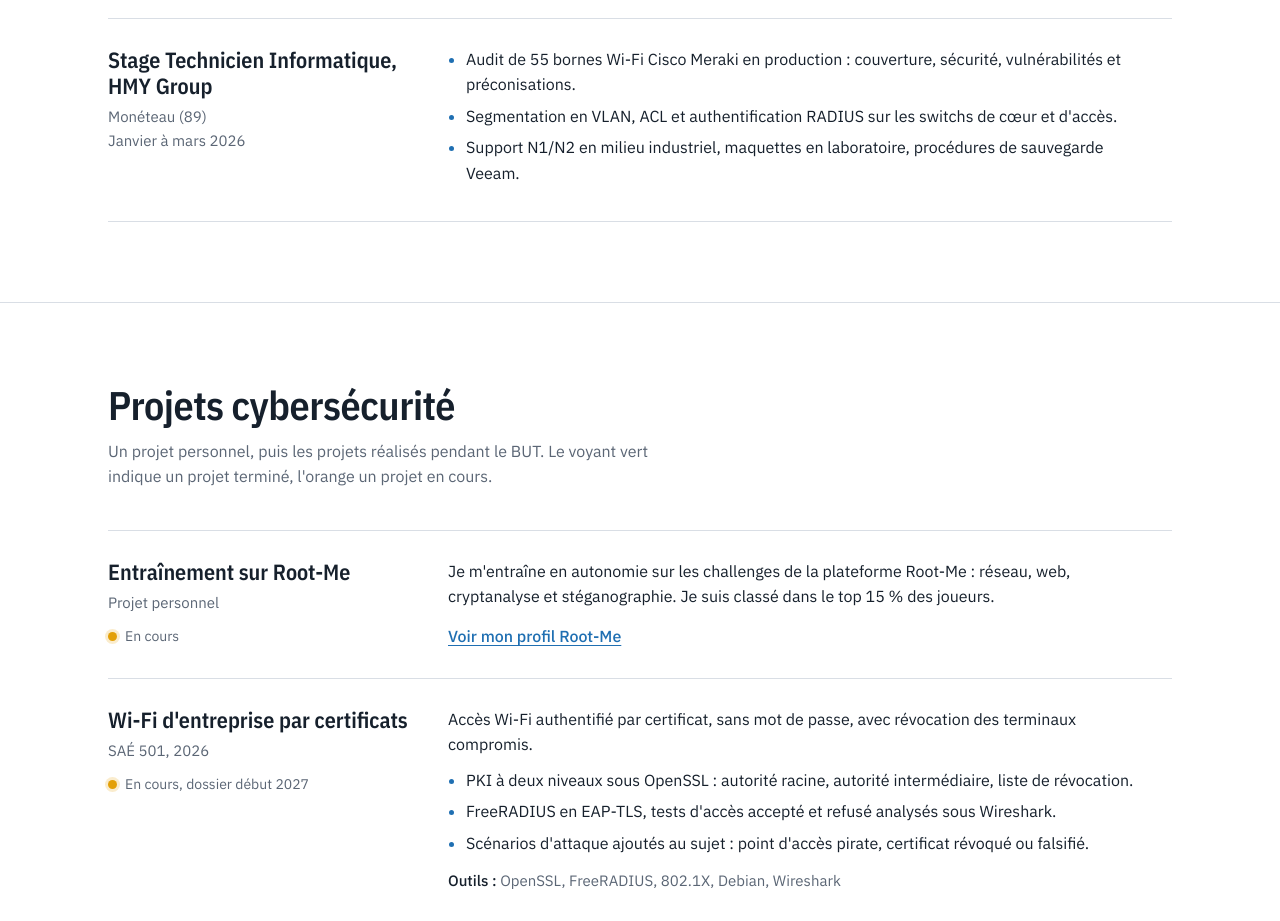
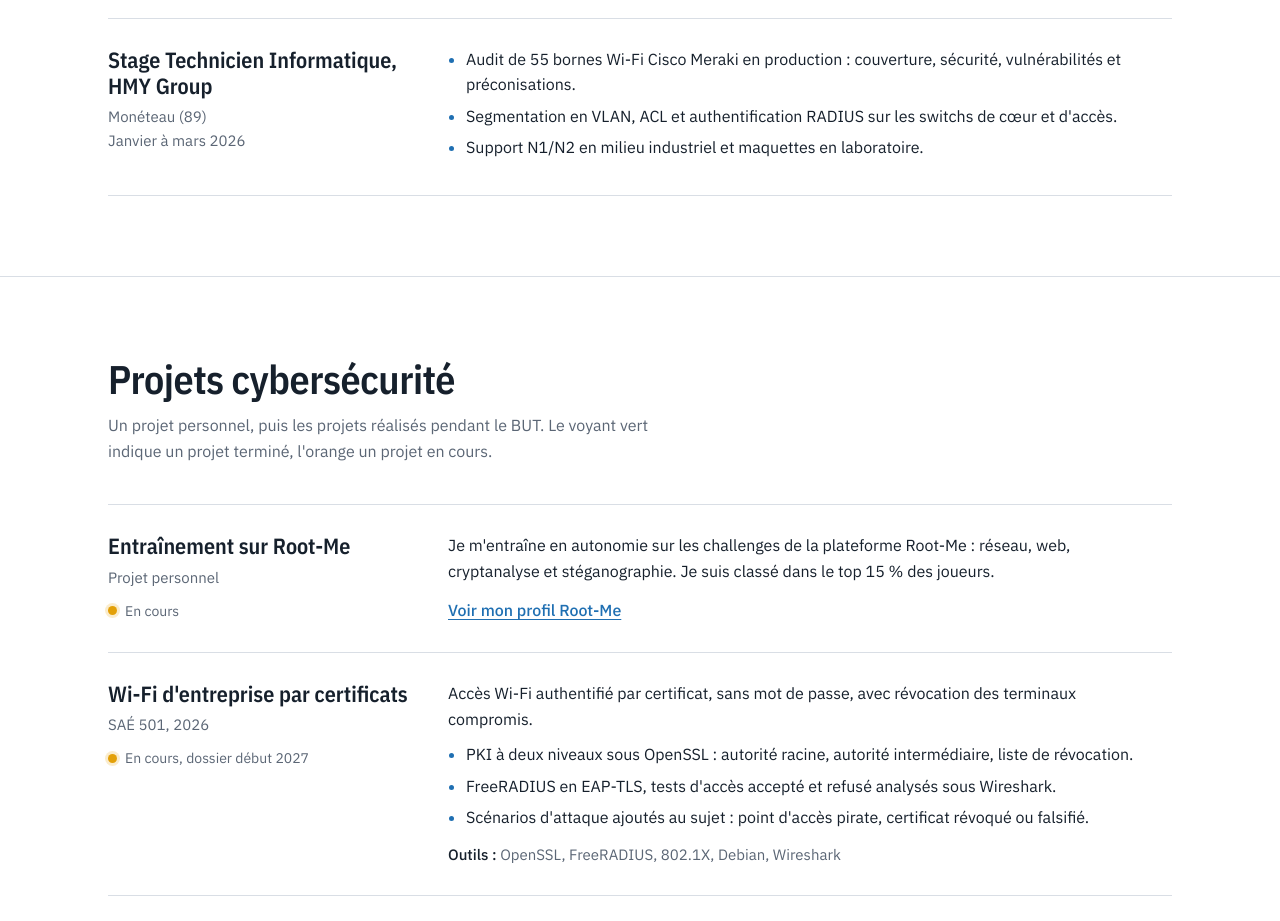
Before and after one commit to ali-elmagri/ali-elmagri.github.io, a plain HTML site: page index.html in a window 1280 px wide. Shown: the part 1560-2481 px from the top of the page. Drawn offline with nearby package versions, Linux system fonts and the light colour scheme.

Commit message:
Update support description in index.html
Removed mention of Veeam backup procedures from support description.

```diff
--- a/index.html
+++ b/index.html
@@ -110,7 +110,7 @@
         <ul>
           <li>Audit de 55 bornes Wi-Fi Cisco Meraki en production : couverture, sécurité, vulnérabilités et préconisations.</li>
           <li>Segmentation en VLAN, ACL et authentification RADIUS sur les switchs de cœur et d'accès.</li>
-          <li>Support N1/N2 en milieu industriel, maquettes en laboratoire, procédures de sauvegarde Veeam.</li>
+          <li>Support N1/N2 en milieu industriel et maquettes en laboratoire.</li>
         </ul>
       </div>
     </div>
```
